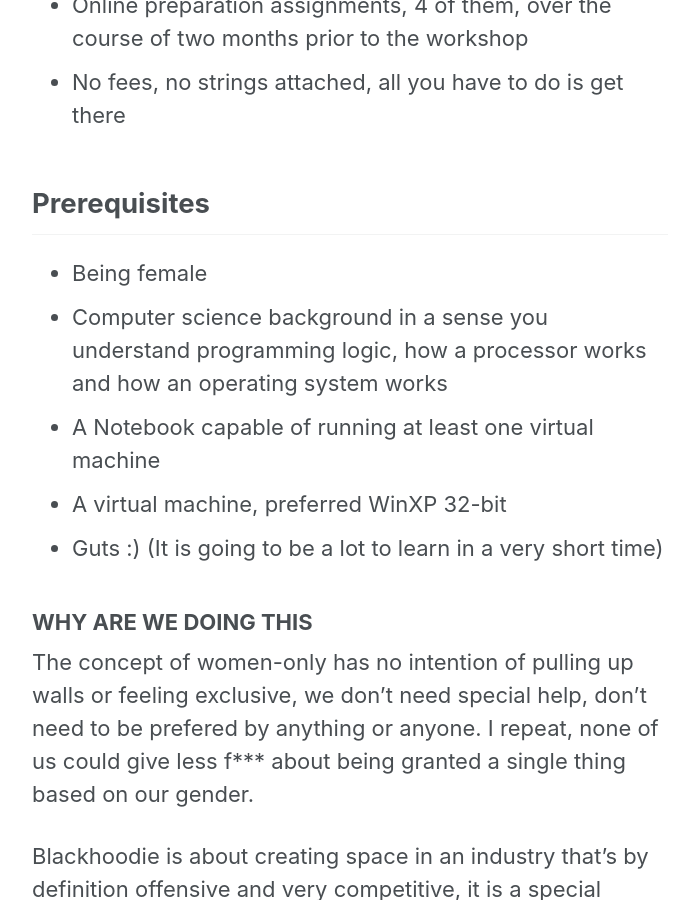
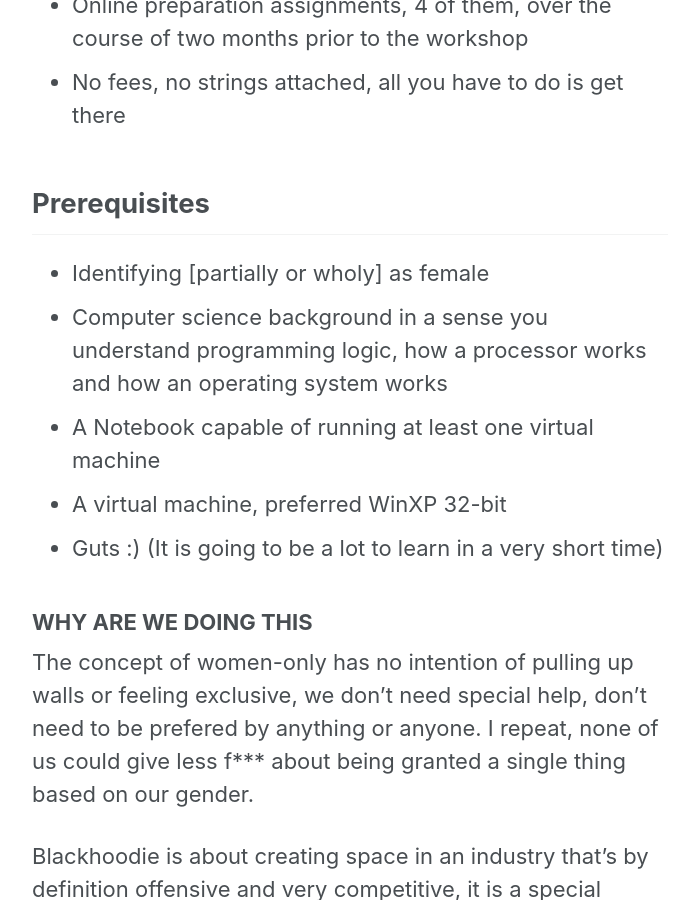
Before and after one commit to blackhoodieRE/blackhoodiere.github.io, a Jekyll site: the page built from _pages/about.md, in a window 1280 px wide and 900 px high, scrolled down 1805 px. Shown: the whole window, without its empty margins (290-989 px from the left). Built offline with Jekyll 4.4.1, drawn with Linux system fonts in a browser that asks for light colours.

Commit message:
Update about.md

```diff
--- a/_pages/about.md
+++ b/_pages/about.md
@@ -31,7 +31,7 @@
 
 ## Prerequisites
 
-* Being female
+* Identifying [partially or wholy] as female
 * Computer science background in a sense you understand programming logic, how a processor works and how an operating system works
 * A Notebook capable of running at least one virtual machine
 * A virtual machine, preferred WinXP 32-bit
```
